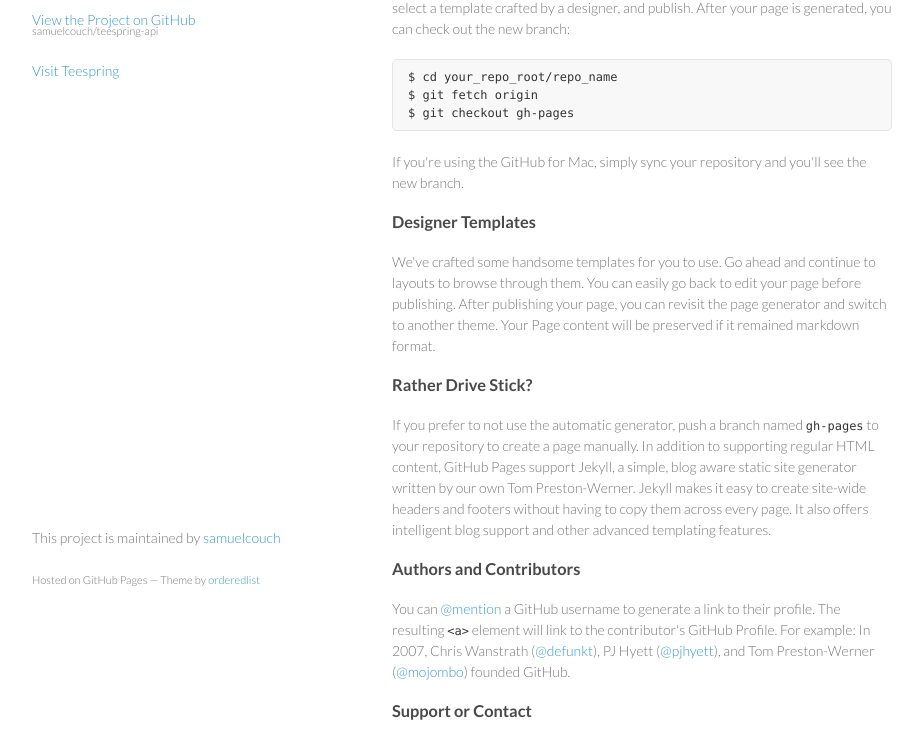
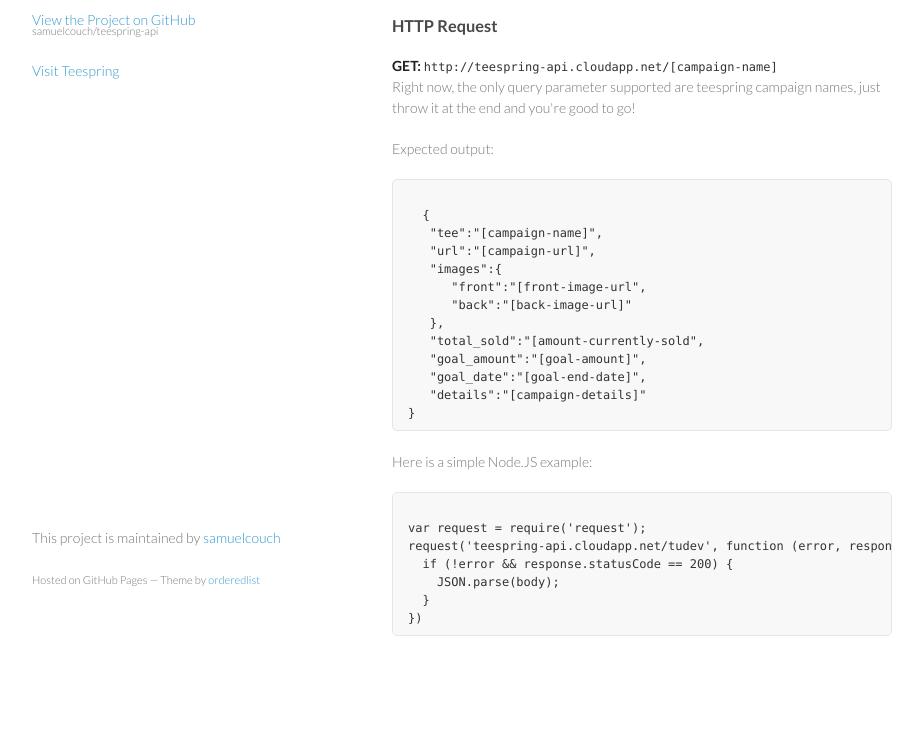
Before and after one commit to hmphu/teespring-api, a plain HTML site: page index.html in a window 1280 px wide. Shown: the part 141-878 px from the top of the page, without its empty margins (178-1101 px from the left). After the commit the page ends 847 px from the top, so only its background shows below. Drawn offline with Linux system fonts and the light colour scheme.

Commit message:
Update index.html

```diff
--- a/index.html
+++ b/index.html
@@ -20,42 +20,40 @@
 
         <p class="view"><a href="https://github.com/samuelcouch/teespring-api">View the Project on GitHub <small>samuelcouch/teespring-api</small></a></p>
         <p class="view"><a href="http://teespring.com/">Visit Teespring</a></p>
-
-
       </header>
       <section>
-        <h3>
-<a name="welcome-to-github-pages" class="anchor" href="#welcome-to-github-pages"><span class="octicon octicon-link"></span></a>Welcome to GitHub Pages.</h3>
+        <h3>Getting Started:</h3>
 
-<p>This automatic page generator is the easiest way to create beautiful pages for all of your projects. Author your page content here using GitHub Flavored Markdown, select a template crafted by a designer, and publish. After your page is generated, you can check out the new branch:</p>
+<p>To use the API is really easy! Currently v.1 supports 1 endpoint. This will gather all information about a Teespring campaign.</p>
+<h3>HTTP Request</h3>
+<strong>GET:  </strong> <code>http://teespring-api.cloudapp.net/[campaign-name]</code>
+<p>Right now, the only query parameter supported are teespring campaign names, just throw it at the end and you're good to go!</p>
+<p>Expected output:</p>
+<pre><code>
+  {
+   "tee":"[campaign-name]",
+   "url":"[campaign-url]",
+   "images":{
+      "front":"[front-image-url",
+      "back":"[back-image-url]"
+   },
+   "total_sold":"[amount-currently-sold",
+   "goal_amount":"[goal-amount]",
+   "goal_date":"[goal-end-date]",
+   "details":"[campaign-details]"
+}
+</code></pre>
+<p>Here is a simple Node.JS example:</p>
 
-<pre><code>$ cd your_repo_root/repo_name
-$ git fetch origin
-$ git checkout gh-pages
+<pre><code>
+var request = require('request');
+request('teespring-api.cloudapp.net/tudev', function (error, response, body) {
+  if (!error && response.statusCode == 200) {
+    JSON.parse(body);
+  }
+})
 </code></pre>
-
-<p>If you're using the GitHub for Mac, simply sync your repository and you'll see the new branch.</p>
-
-<h3>
-<a name="designer-templates" class="anchor" href="#designer-templates"><span class="octicon octicon-link"></span></a>Designer Templates</h3>
-
-<p>We've crafted some handsome templates for you to use. Go ahead and continue to layouts to browse through them. You can easily go back to edit your page before publishing. After publishing your page, you can revisit the page generator and switch to another theme. Your Page content will be preserved if it remained markdown format.</p>
-
-<h3>
-<a name="rather-drive-stick" class="anchor" href="#rather-drive-stick"><span class="octicon octicon-link"></span></a>Rather Drive Stick?</h3>
-
-<p>If you prefer to not use the automatic generator, push a branch named <code>gh-pages</code> to your repository to create a page manually. In addition to supporting regular HTML content, GitHub Pages support Jekyll, a simple, blog aware static site generator written by our own Tom Preston-Werner. Jekyll makes it easy to create site-wide headers and footers without having to copy them across every page. It also offers intelligent blog support and other advanced templating features.</p>
-
-<h3>
-<a name="authors-and-contributors" class="anchor" href="#authors-and-contributors"><span class="octicon octicon-link"></span></a>Authors and Contributors</h3>
-
-<p>You can <a href="https://github.com/blog/821" class="user-mention">@mention</a> a GitHub username to generate a link to their profile. The resulting <code>&lt;a&gt;</code> element will link to the contributor's GitHub Profile. For example: In 2007, Chris Wanstrath (<a href="https://github.com/defunkt" class="user-mention">@defunkt</a>), PJ Hyett (<a href="https://github.com/pjhyett" class="user-mention">@pjhyett</a>), and Tom Preston-Werner (<a href="https://github.com/mojombo" class="user-mention">@mojombo</a>) founded GitHub.</p>
-
-<h3>
-<a name="support-or-contact" class="anchor" href="#support-or-contact"><span class="octicon octicon-link"></span></a>Support or Contact</h3>
-
-<p>Having trouble with Pages? Check out the documentation at <a href="http://help.github.com/pages">http://help.github.com/pages</a> or contact <a href="mailto:support@github.com">support@github.com</a> and we’ll help you sort it out.</p>
-      </section>
+</section>
       <footer>
         <p>This project is maintained by <a href="https://github.com/samuelcouch">samuelcouch</a></p>
         <p><small>Hosted on GitHub Pages &mdash; Theme by <a href="https://github.com/orderedlist">orderedlist</a></small></p>
```
